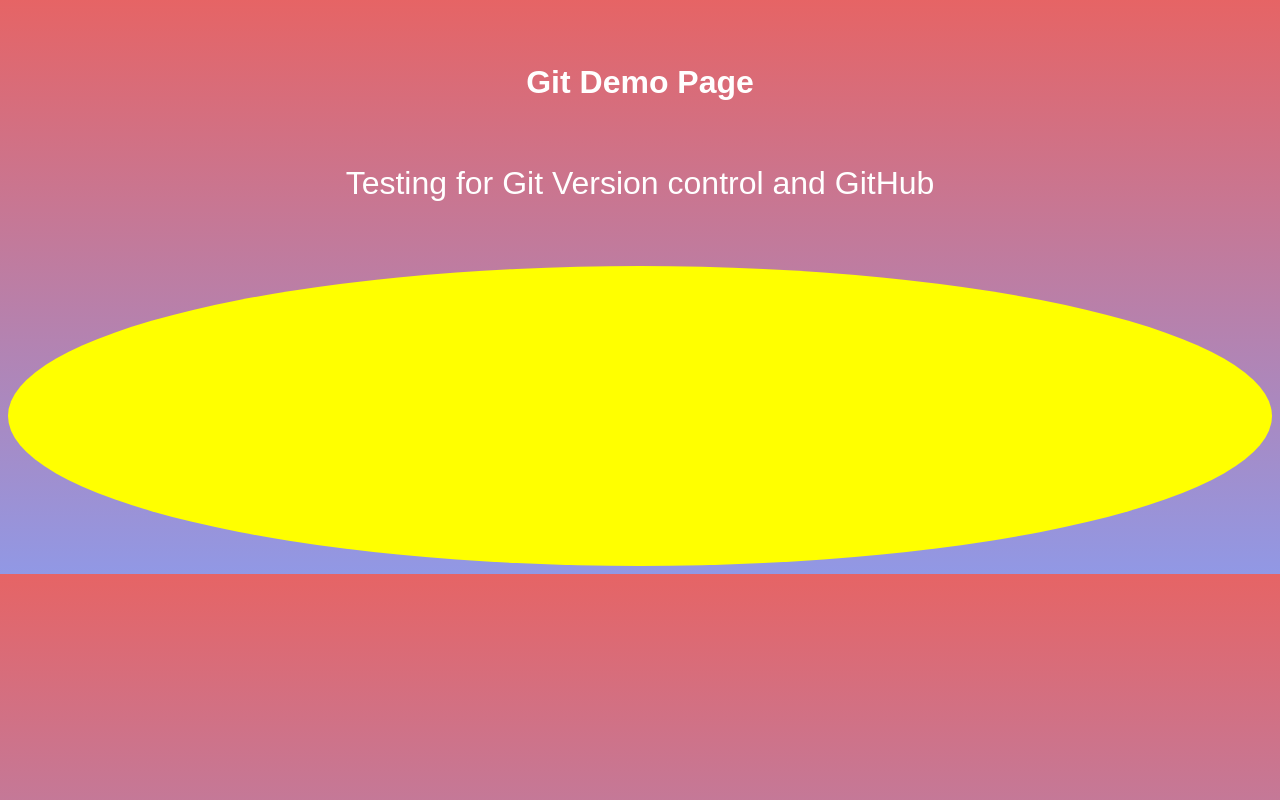
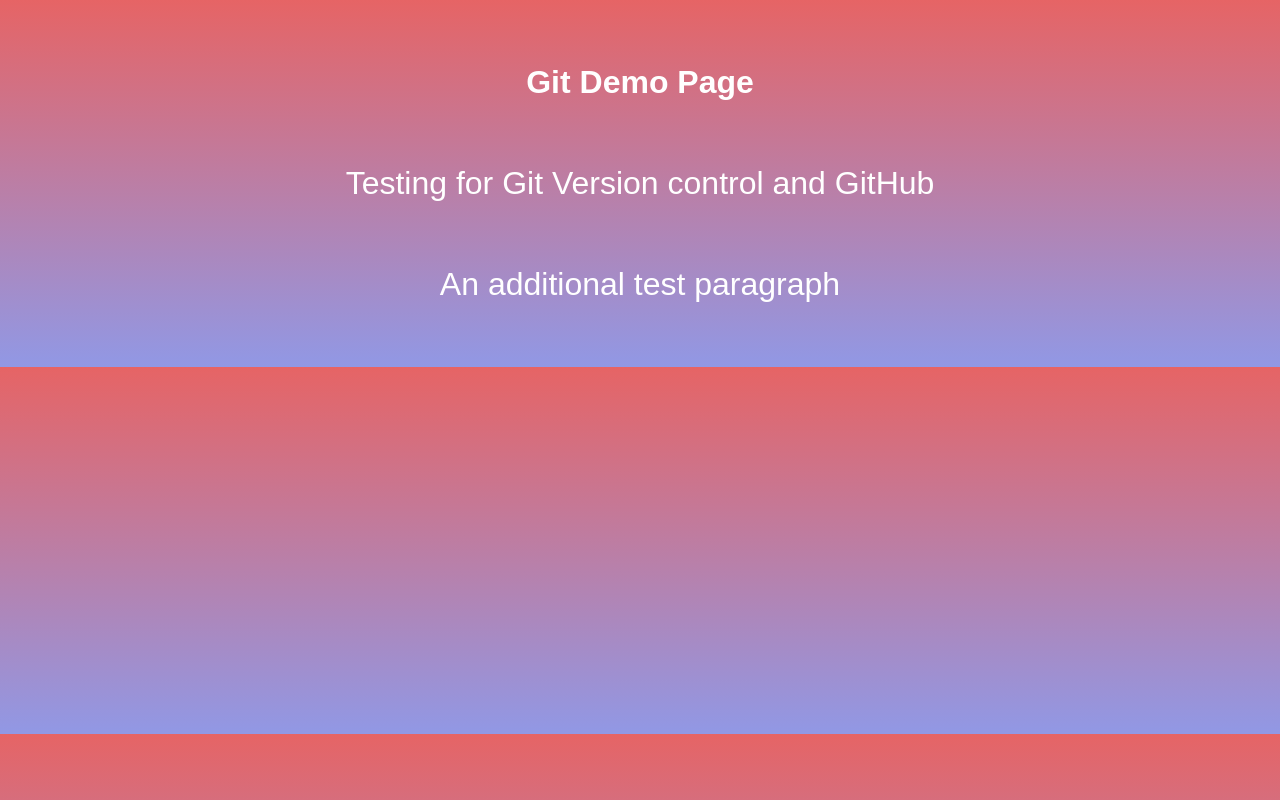
Before and after one commit to chase-newman/google-chrome-practice, a plain HTML site: page index.html in a window 1280 px wide. Drawn offline with Linux system fonts and the light colour scheme.

Commit message:
remove yellow circle and add text

```diff
--- a/index.html
+++ b/index.html
@@ -8,9 +8,7 @@
     <body>
         <h1 id="header">Git Demo Page</h1>
         <p>Testing for Git Version control and GitHub</p>
-        <div id="circle">
-
-        </div>
+        <p>An additional test paragraph</p>
 
         <script src="app.js" type="text/javascript" charset="utf-8"></script>
     </body>
--- a/styles.css
+++ b/styles.css
@@ -8,11 +8,3 @@
     font-size: 2em;
     margin: 2em auto;
 }
-p {
-
-}
-#circle {
-    height:300px;
-    background-color: yellow;
-    border-radius: 50%;
-}
```
